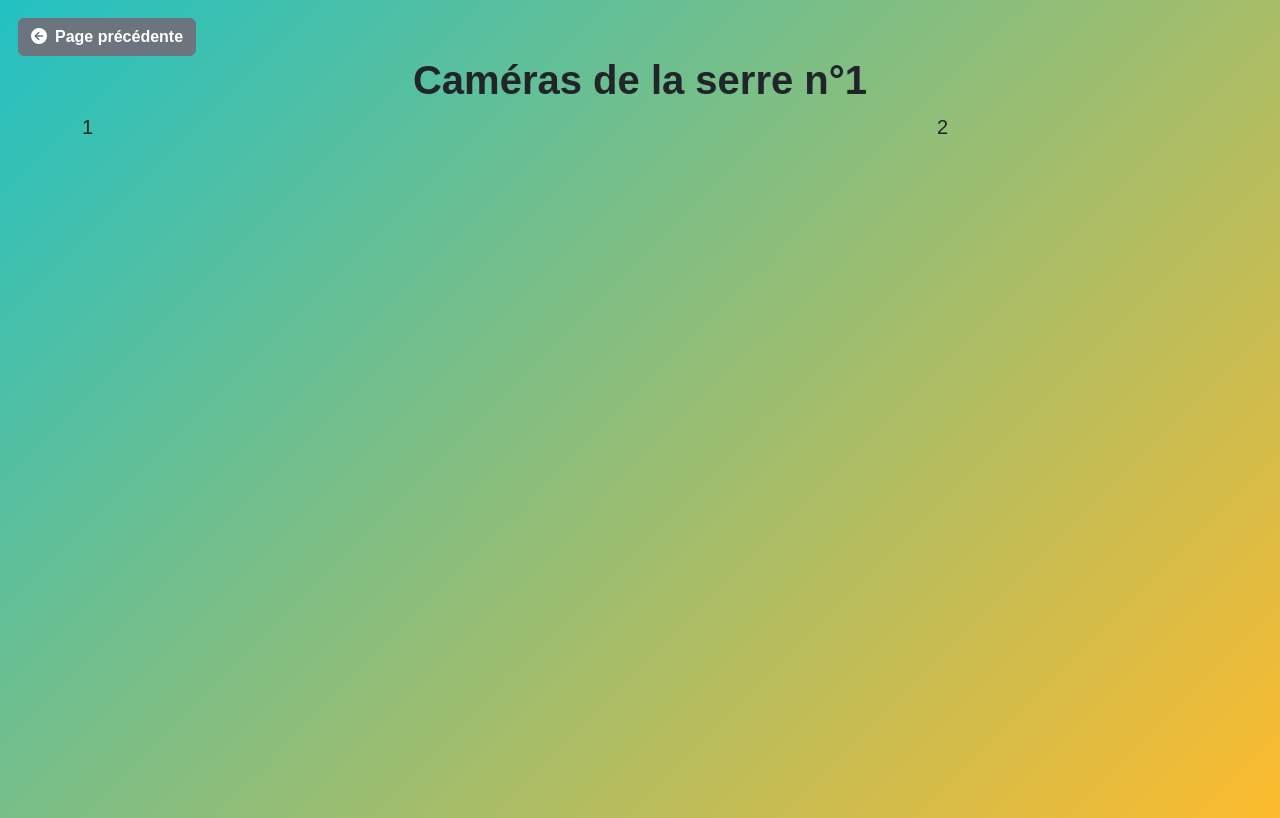
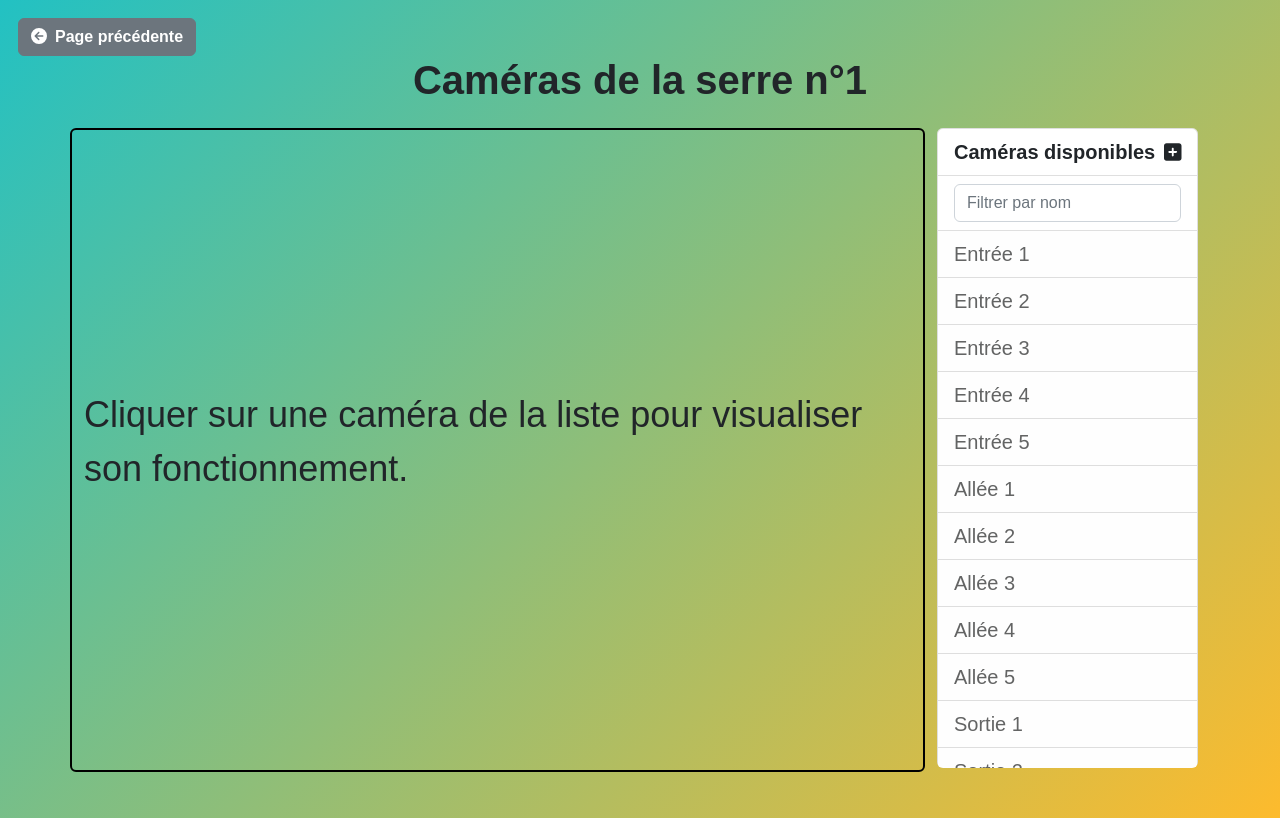
Before and after one commit to renaudlesperance/inf6405_projet, a React (Create React App) app: page /Cameras/1 in a window 1280 px wide. Built offline with nearby package versions, Linux system fonts and the light colour scheme.

Commit message:
Finish Camera component + Create Modal component

```diff
--- a/src/components/cameras/Cameras.js
+++ b/src/components/cameras/Cameras.js
@@ -1,23 +1,140 @@
-import React from 'react';
+import React, { useState } from 'react';
 import styles from './Cameras.module.css'
 import BackButton from '../backButton/BackButton';
 import CustomContainer from '../customContainer/CustomContainer';
 import { useParams, useNavigate } from 'react-router-dom';
-import { Row, Col } from 'react-bootstrap'
+import { Row, Col } from 'react-bootstrap';
+import ListGroup from '../listGroup/CustomListGroup';
+import { FontAwesomeIcon } from '@fortawesome/react-fontawesome';
+import { faTrashCan } from '@fortawesome/free-solid-svg-icons'
+import MyVerticallyCenteredModal from '../modal/Modal';
+import { Form, ToggleButtonGroup, ToggleButton } from 'react-bootstrap'
 
 function Cameras() {
   const { id } = useParams()
   const navigate = useNavigate()
+  const [selectedCamera, setSelectedCamera] = useState({})
+  const [modalShow, setModalShow] = useState(false)
+  const [AddModalShow, setAddModalShow] = useState(false)
+  const [addData, setAddData] = useState({})
+  const [activeButtons, setActiveButtons] = useState([1])
+  const handleToggle = val => setActiveButtons(val)
+
+  const [data, setData] = useState([
+    { name: "Entrée 1"},
+    { name: "Entrée 2"},
+    { name: "Entrée 3"},
+    { name: "Entrée 4"},
+    { name: "Entrée 5"},
+    { name: "Allée 1"},
+    { name: "Allée 2"},
+    { name: "Allée 3"},
+    { name: "Allée 4"},
+    { name: "Allée 5"},
+    { name: "Sortie 1"},
+    { name: "Sortie 2"},
+    { name: "Sortie 3"},
+    { name: "Sortie 4"},
+    { name: "Sortie 5"},
+  ])
+
+  const onDelete = () => {
+    setData(data.filter(camera => JSON.stringify(camera) !== JSON.stringify(selectedCamera)))
+    setSelectedCamera({})
+    setModalShow(false)
+  }
+
+  const onAdd = () => {
+    setData([...data, addData])
+    setAddData({})
+    setAddModalShow(false)
+  }
+
+  const handleChange = (evt) => {
+    setAddData({ ...addData, [evt.target.name]: evt.target.value })
+  }
+
+  const clickOnList = (camera) => {
+    setSelectedCamera(camera)
+    setActiveButtons([1])
+  }
+
   return (
     <div>
       <BackButton onClick={() => navigate(`/Dashboard/${id}`)} />
       <CustomContainer>
         <div className={styles.titleDashboard}><h1>Caméras de la serre n°{id}</h1></div>
         <Row>
-          <Col sm={9}>1</Col>
-          <Col sm={3}>2</Col>
+          <Col sm={9} className={styles.cameraContainer}>
+            {Object.keys(selectedCamera).length === 0 ? (
+              <div className={styles.cameraNotSelected}>
+                <p>Cliquer sur une caméra de la liste pour visualiser son fonctionnement.</p>
+              </div>
+            ) : (
+              <div>
+                <div className={styles.headerCamera}>
+                  <span><b>{selectedCamera.name}</b></span>
+                  <ToggleButtonGroup type="checkbox"  value={activeButtons} onChange={handleToggle}>
+                    <ToggleButton id="tbg-btn-1" variant="secondary" value={1}>Classique</ToggleButton>
+                    <ToggleButton id="tbg-btn-2" variant="secondary" value={2}>Infrarouge</ToggleButton>
+                  </ToggleButtonGroup>
+                  <FontAwesomeIcon icon={faTrashCan} onClick={() => setModalShow(true)} className={styles.icon} />
+                </div>
+                <Row>
+                  {activeButtons.includes(1) && (
+                    <Col className={styles.cameraInfoCol}>
+                      Hello
+                    </Col>
+                  )}
+                  {activeButtons.includes(2) && (
+                    <Col className={styles.cameraInfoCol}>
+                      Hello
+                    </Col>
+                  )}
+                  {!activeButtons.includes(1) && !activeButtons.includes(2) && (
+                    <Col className={styles.cameraInfoCol}>
+                      Veuillez sélectionner un mode d'affichage.
+                    </Col>
+                  )}
+                </Row>
+              </div>
+            )}
+          </Col>
+          <Col sm={3}>
+            <ListGroup
+              data={data}
+              onAdd={() => setAddModalShow(true)}
+              onClick={clickOnList}
+              selectedItem={selectedCamera}
+              title='Caméras disponibles'
+            />
+          </Col>
         </Row>
       </CustomContainer>
+      <MyVerticallyCenteredModal
+        show={modalShow}
+        handleClose={() => setModalShow(false)}
+        handleClick={onDelete}
+        title={`Suppresion de la caméra ${selectedCamera.name}`}
+        buttonTextOk='Supprimer'
+      >
+        <p>Êtes-vous sur de vouloir supprimer cette caméra ?</p>
+      </MyVerticallyCenteredModal>
+      <MyVerticallyCenteredModal
+        show={AddModalShow}
+        handleClose={() => setAddModalShow(false)}
+        handleClick={onAdd}
+        title={`Ajout d'une nouvelle caméra`}
+        buttonTextOk='Ajouter'
+      >
+        <Form.Group className="mb-3">
+          <Form.Label>Nom de la caméra</Form.Label>
+          <Form.Control type="text" placeholder="Saisir le nom de votre caméra" name='name' onChange={handleChange} />
+          <Form.Text className="text-muted">
+            Ce nom permettra de définir votre caméra sur l'application.
+          </Form.Text>
+        </Form.Group>
+      </MyVerticallyCenteredModal>
     </div>
   );
 }
--- a/src/components/cameras/Cameras.module.css
+++ b/src/components/cameras/Cameras.module.css
@@ -4,4 +4,37 @@
 
 .titleDashboard h1 {
   font-weight: 700;
+  margin-bottom: 24px;
 }
+
+.cameraContainer {
+  border: 2px solid black;
+  border-radius: 0.375rem;
+}
+
+.cameraNotSelected {
+  display: flex;
+  align-items: center;
+  justify-content: center;
+  height: 80vh;
+}
+
+.cameraNotSelected > p {
+  font-size: 36px;
+}
+
+.headerCamera {
+  display: flex;
+  justify-content: space-between;
+  align-items: center;
+  margin-top: 8px;
+  margin-bottom: 16px;
+}
+
+.icon:hover {
+  cursor: pointer;
+}
+
+.cameraInfoCol {
+  background-color: white;
+}
--- /dev/null
+++ b/src/components/listGroup/CustomListGroup.js
@@ -0,0 +1,40 @@
+import React, { useEffect, useState } from 'react';
+import styles from './CustomListGroup.module.css';
+import ListGroup from 'react-bootstrap/ListGroup';
+import Form from 'react-bootstrap/Form';
+import { faSquarePlus } from '@fortawesome/free-solid-svg-icons'
+import { FontAwesomeIcon } from '@fortawesome/react-fontawesome';
+
+
+export default function CustomListGroup({ data, onAdd, onClick, selectedItem, title }) {
+  const [entries, setEntries] = useState(data);
+
+  useEffect(() => setEntries(data), [data])
+
+
+  const handleChange = (evt) => {
+    setEntries(data.filter(elt => elt.name.toLowerCase().includes(evt.target.value.toLowerCase())))
+  }
+
+  return (
+    <ListGroup className={styles.listContainer} >
+      <ListGroup.Item className={styles.title}>
+        {title}
+        <FontAwesomeIcon icon={faSquarePlus} className={styles.icon} onClick={onAdd} />
+      </ListGroup.Item>
+      <ListGroup.Item>
+        <Form.Control placeholder='Filtrer par nom' onChange={handleChange} />
+      </ListGroup.Item>
+      {entries.map((elt) => (
+        <ListGroup.Item action variant="light" active={JSON.stringify(elt) === JSON.stringify(selectedItem)} key={Math.random()} onClick={() => onClick(elt)}>
+          {elt.name}
+        </ListGroup.Item>
+      ))}
+      {entries.length === 0 && (
+        <ListGroup.Item>
+          Pas de résultats disponibles
+        </ListGroup.Item>
+      )}
+    </ListGroup>
+  );
+}
--- /dev/null
+++ b/src/components/listGroup/CustomListGroup.module.css
@@ -0,0 +1,16 @@
+.listContainer {
+  height: 80vh;
+  overflow-y: scroll;
+  background-color: white;
+}
+
+.title {
+  font-weight: bold;
+  display: flex;
+  justify-content: space-between;
+  align-items: center;
+}
+
+.icon {
+  cursor: pointer;
+}
--- /dev/null
+++ b/src/components/modal/Modal.js
@@ -0,0 +1,28 @@
+import React from 'react';
+import Button from 'react-bootstrap/Button';
+import Modal from 'react-bootstrap/Modal';
+
+export default function MyVerticallyCenteredModal({ handleClose, handleClick, title, children, buttonTextOk, show }) {
+  return (
+    <Modal
+      onHide={handleClose}
+      size="lg"
+      aria-labelledby="contained-modal-title-vcenter"
+      centered
+      show={show}
+    >
+      <Modal.Header closeButton>
+        <Modal.Title id="contained-modal-title-vcenter">
+          {title}
+        </Modal.Title>
+      </Modal.Header>
+      <Modal.Body>
+        {children}
+      </Modal.Body>
+      <Modal.Footer>
+        <Button onClick={handleClick} variant='success'>{buttonTextOk}</Button>
+        <Button onClick={handleClose} variant='secondary'>Annuler</Button>
+      </Modal.Footer>
+    </Modal>
+  );
+}
```
Also changed, not shown: src/components/modal/Modal.module.css (added).
